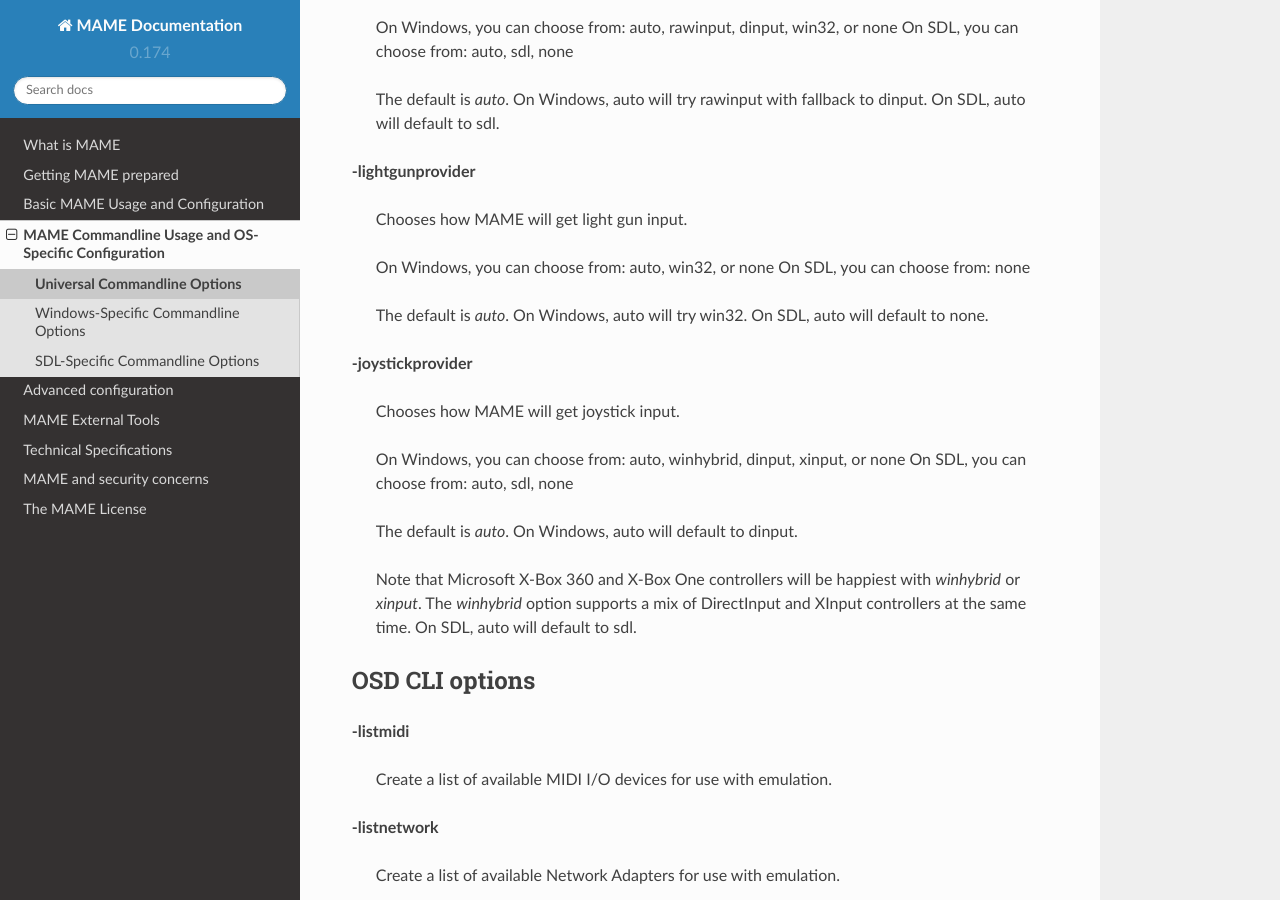
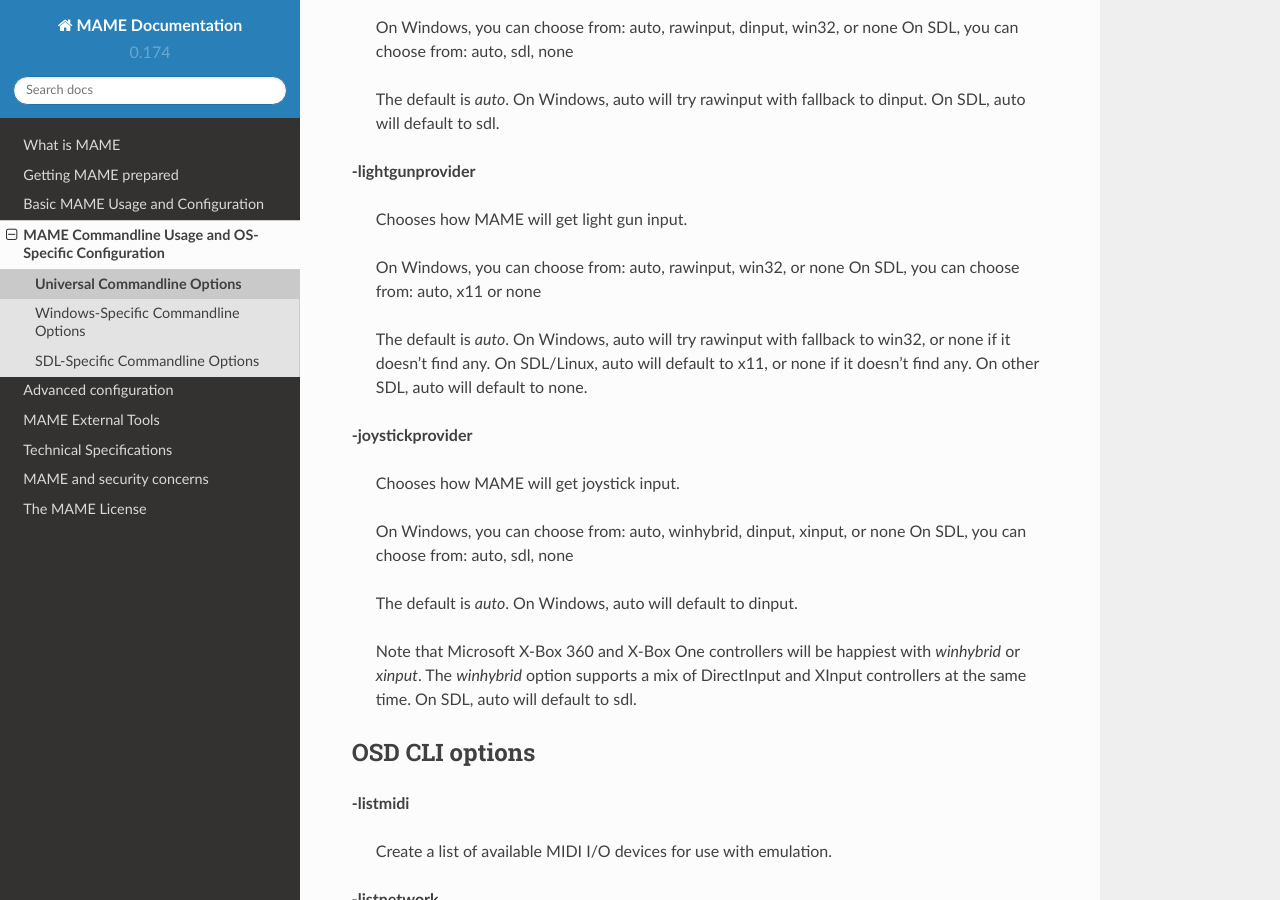
Before and after one commit to mamedev/docs, a Sphinx documentation site: the page built from source/commandline/commandline-all.rst, in a window 1280 px wide and 900 px high, scrolled down 4448 px. Built offline with Sphinx 7.4.7 and the Read the Docs theme 2.0.0, drawn with Linux system fonts in a browser that asks for light colours.

Commit message:
(nw)
(nw)

```diff
--- a/source/commandline/commandline-all.rst
+++ b/source/commandline/commandline-all.rst
@@ -175,10 +175,10 @@ OSD related options
 
 	Chooses how MAME will get light gun input.
 
-	On Windows, you can choose from: auto, win32, or none
-	On SDL, you can choose from: none
+	On Windows, you can choose from: auto, rawinput, win32, or none
+	On SDL, you can choose from: auto, x11 or none
 
-	The default is *auto*. On Windows, auto will try win32. On SDL, auto will default to none.
+	The default is *auto*. On Windows, auto will try rawinput with fallback to win32, or none if it doesn't find any. On SDL/Linux, auto will default to x11, or none if it doesn't find any. On other SDL, auto will default to none.
 
 **\-joystickprovider**
 
```
